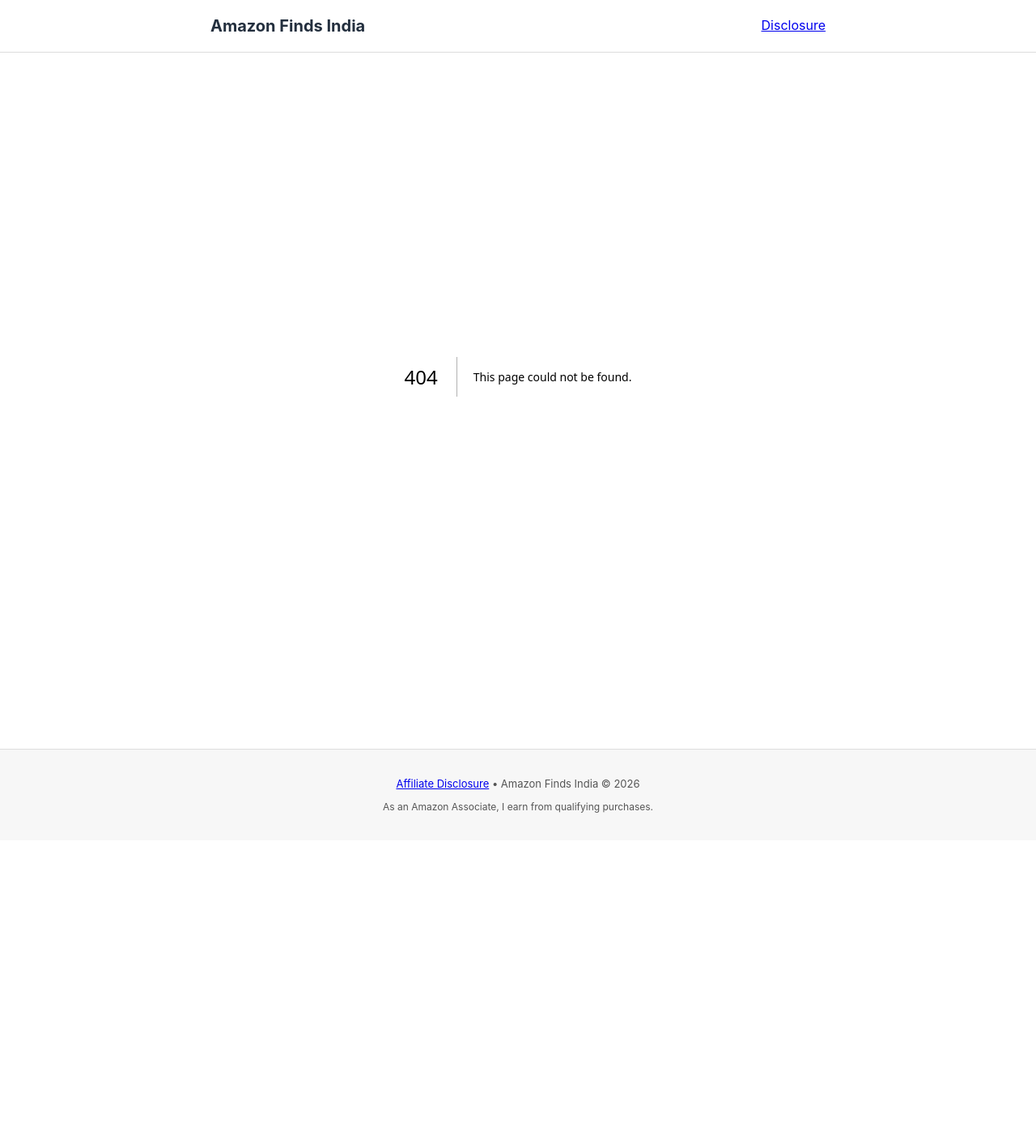
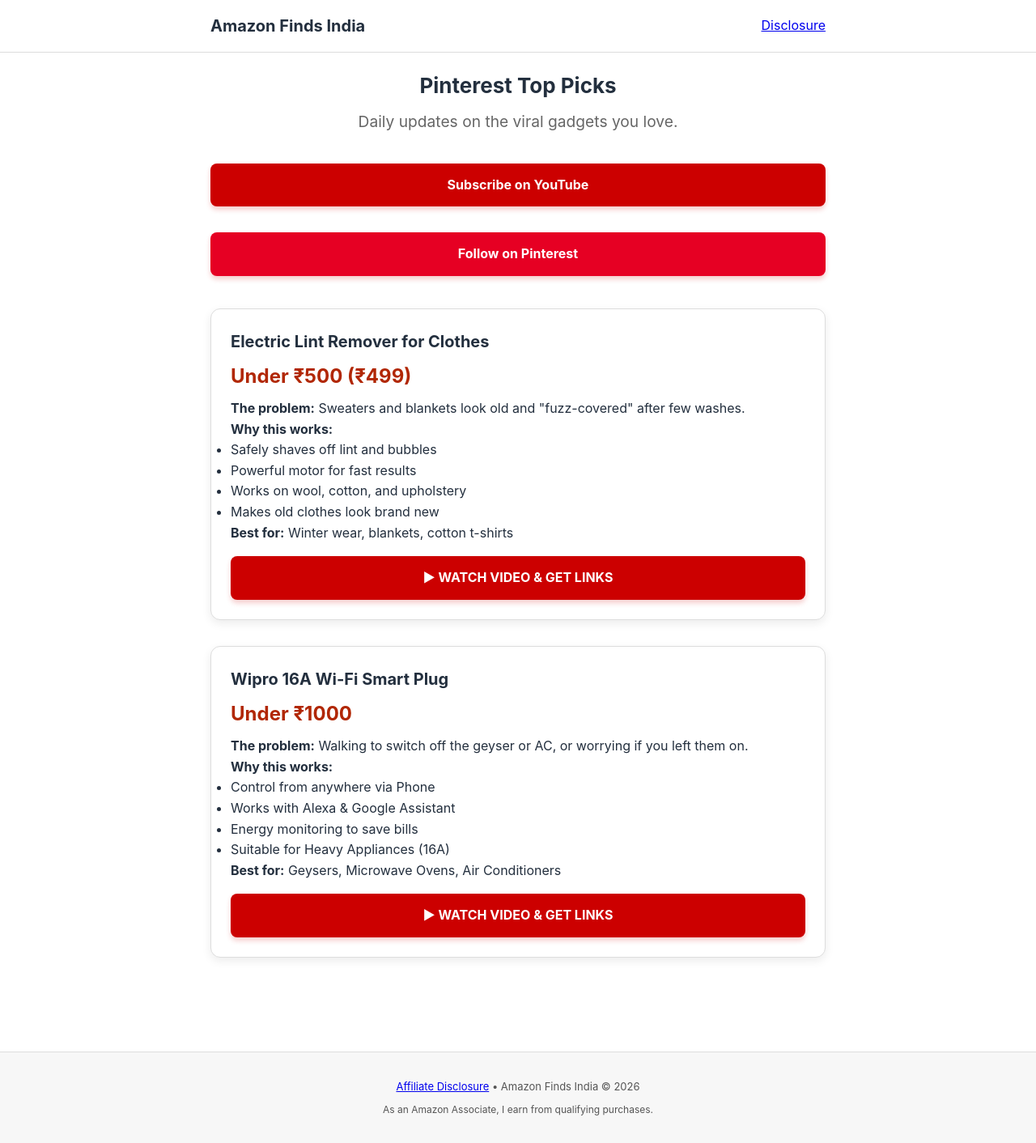
Before and after one commit to VaradScript/amazon-finds, a Next.js app: page /pinterest in a window 1280 px wide. Before the commit this address had no page. Shown: the whole page at 81% size. Before the commit the page ends 1038 px from the top, so only its background shows below. Built offline with nearby package versions, Linux system fonts and the light colour scheme.

Commit message:
Update Pinterest section, add navigation link to main page, update social links

```diff
--- a/app/page.tsx
+++ b/app/page.tsx
@@ -23,6 +23,12 @@
                 <div className="disclosure">
                     <strong>Note:</strong> I earn a small commission if you buy through my links.
                     <Link href="/disclosure"> Read full disclosure</Link>
+                </div>
+
+                <div style={{ textAlign: 'center', marginBottom: '30px' }}>
+                    <Link href="/pinterest" className="youtube-btn" style={{ backgroundColor: '#E60023', display: 'inline-block', width: 'auto', padding: '12px 24px' }}>
+                        See Our Pinterest Favorites &gt;
+                    </Link>
                 </div>
 
                 <div className="product-grid">
--- /dev/null
+++ b/app/pinterest/page.tsx
@@ -0,0 +1,108 @@
+
+import type { Metadata } from 'next'
+
+export const metadata: Metadata = {
+    title: 'Pinterest Favorites - Daily Updates',
+    description: 'Daily updated Amazon finds seen on Pinterest. Subscribe for more!',
+}
+
+export default function PinterestSection() {
+    return (
+        <main>
+            <div className="container">
+                <div style={{ textAlign: 'center', marginBottom: '40px' }}>
+                    <h1>Pinterest Top Picks</h1>
+                    <p style={{ fontSize: '1.2rem', color: '#666', marginBottom: '20px' }}>
+                        Daily updates on the viral gadgets you love.
+                    </p>
+
+                    <div style={{
+                        display: 'flex',
+                        gap: '16px',
+                        justifyContent: 'center',
+                        flexWrap: 'wrap'
+                    }}>
+                        <a
+                            href="https://www.youtube.com/channel/UCx4sqx3ZARYpLDBjr4G5dhw"
+                            target="_blank"
+                            rel="noopener"
+                            className="youtube-btn"
+                            style={{ backgroundColor: '#cc0000', display: 'inline-block' }}
+                        >
+                            Subscribe on YouTube
+                        </a>
+                        <a
+                            href="https://in.pinterest.com/thetechnodesiin/"
+                            target="_blank"
+                            rel="noopener"
+                            className="youtube-btn"
+                            style={{ backgroundColor: '#E60023', display: 'inline-block' }}
+                        >
+                            Follow on Pinterest
+                        </a>
+                    </div>
+                </div>
+
+                <div className="product-grid">
+                    {/* Pin 1: Lint Remover */}
+                    <div className="product-card">
+                        <h3>Electric Lint Remover for Clothes</h3>
+                        <p className="product-price">Under ₹500 (₹499)</p>
+
+                        <p><strong>The problem:</strong> Sweaters and blankets look old and "fuzz-covered" after few washes.</p>
+
+                        <p><strong>Why this works:</strong></p>
+                        <ul className="product-features">
+                            <li>Safely shaves off lint and bubbles</li>
+                            <li>Powerful motor for fast results</li>
+                            <li>Works on wool, cotton, and upholstery</li>
+                            <li>Makes old clothes look brand new</li>
+                        </ul>
+
+                        <p><strong>Best for:</strong> Winter wear, blankets, cotton t-shirts</p>
+
+                        <div style={{ marginTop: '16px' }}>
+                            <a
+                                href="https://youtube.com/shorts/pAUfKtopKPU"
+                                target="_blank"
+                                rel="noopener"
+                                className="youtube-btn"
+                            >
+                                ▶ WATCH VIDEO & GET LINKS
+                            </a>
+                        </div>
+                    </div>
+
+                    {/* Pin 2: Wipro Smart Plug */}
+                    <div className="product-card">
+                        <h3>Wipro 16A Wi-Fi Smart Plug</h3>
+                        <p className="product-price">Under ₹1000</p>
+
+                        <p><strong>The problem:</strong> Walking to switch off the geyser or AC, or worrying if you left them on.</p>
+
+                        <p><strong>Why this works:</strong></p>
+                        <ul className="product-features">
+                            <li>Control from anywhere via Phone</li>
+                            <li>Works with Alexa & Google Assistant</li>
+                            <li>Energy monitoring to save bills</li>
+                            <li>Suitable for Heavy Appliances (16A)</li>
+                        </ul>
+
+                        <p><strong>Best for:</strong> Geysers, Microwave Ovens, Air Conditioners</p>
+
+                        <div style={{ marginTop: '16px' }}>
+                            <a
+                                href="https://youtube.com/shorts/f2ZrQjq9e8U?feature=share"
+                                target="_blank"
+                                rel="noopener"
+                                className="youtube-btn"
+                            >
+                                ▶ WATCH VIDEO & GET LINKS
+                            </a>
+                        </div>
+                    </div>
+                </div>
+            </div>
+        </main>
+    )
+}
```
